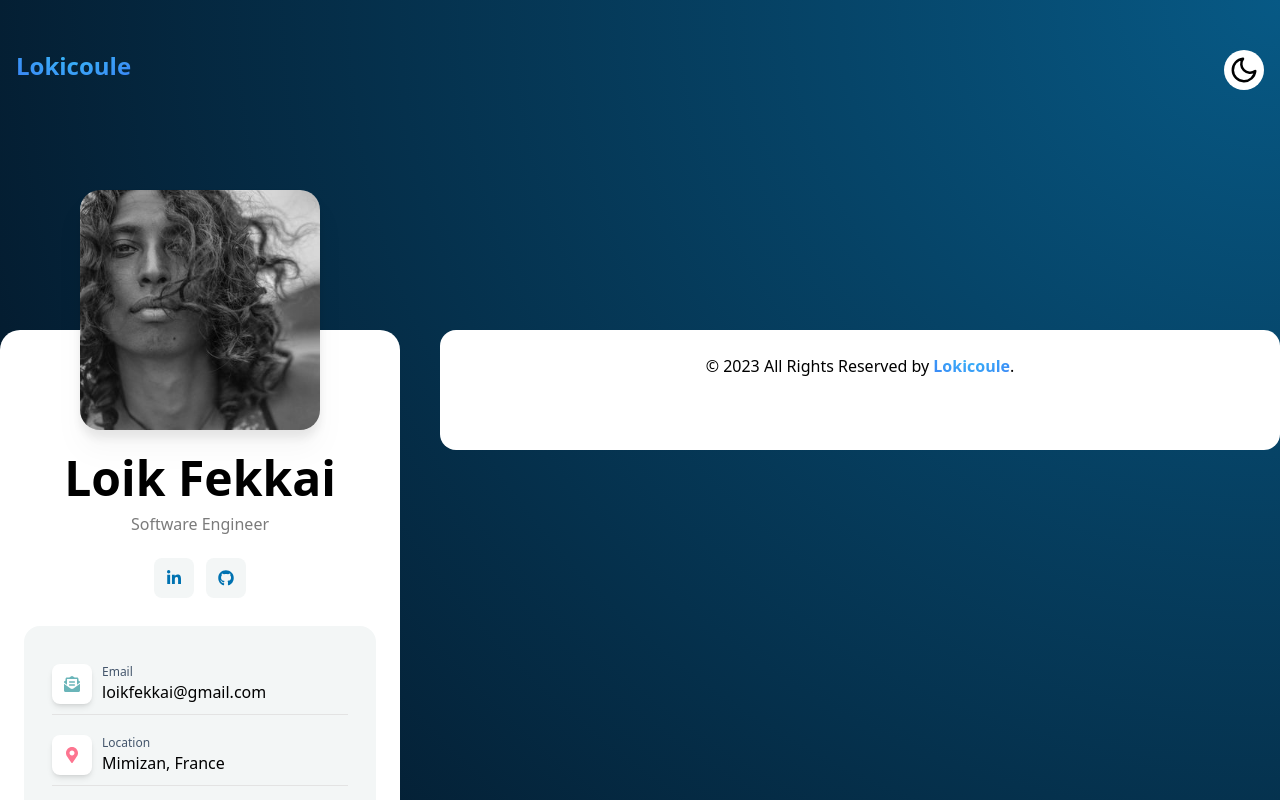
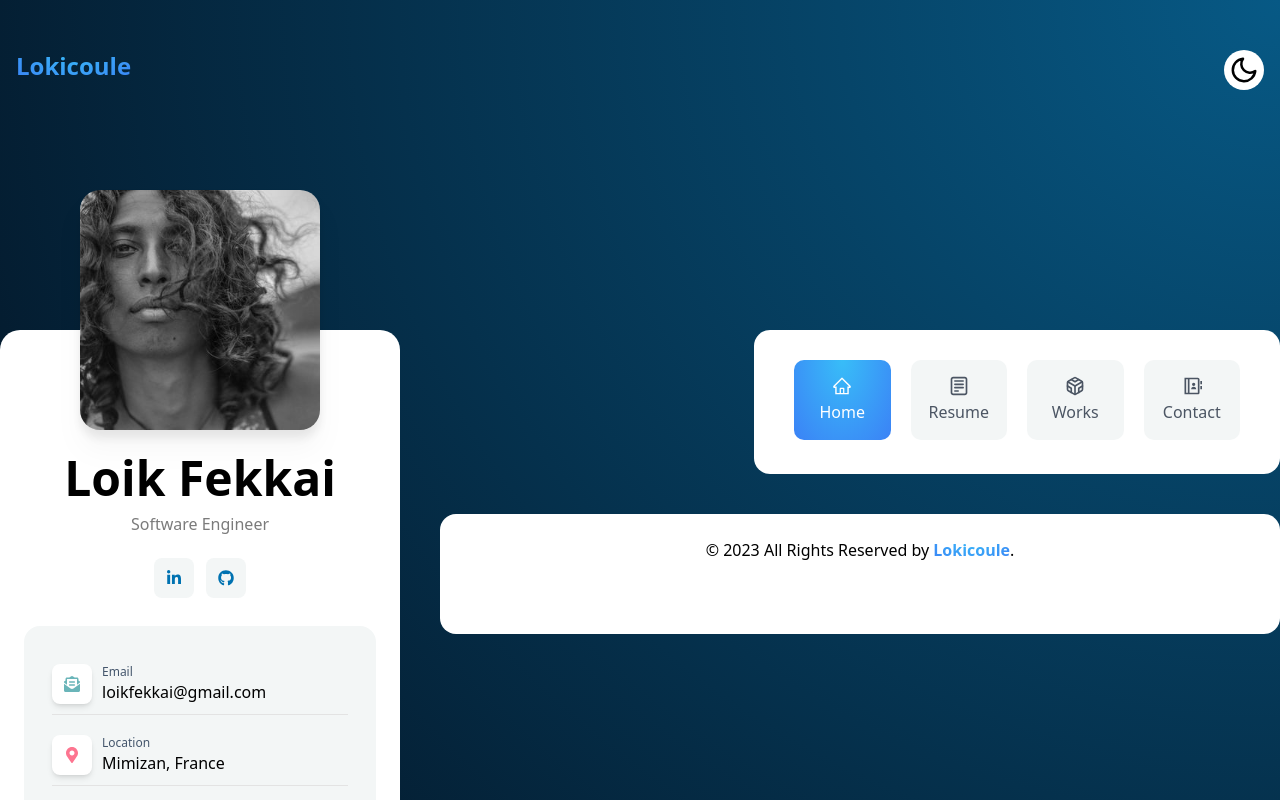
Before and after one commit to Lokicoule/portfolio, a React (Vite) app: page / in a window 1280 px wide. Shown: the top 800 px of the page. Built offline with nearby package versions, Linux system fonts and the light colour scheme.

Commit message:
feat: desktop menu

```diff
--- a/src/index.css
+++ b/src/index.css
@@ -4,7 +4,7 @@
 
 @layer components {
   .btn-social {
-    @apply w-10 h-10 rounded-lg hover:bg-[radial-gradient(ellipse_at_top,_var(--tw-gradient-stops))] from-sky-400 to-blue-500 flex justify-center items-center  hover:text-white transition-colors duration-300  ease-in-out bg-[#F3F6F6] dark:bg-[#212425];
+    @apply w-10 h-10 rounded-lg hover:bg-[radial-gradient(ellipse_at_top,_var(--tw-gradient-stops))] from-sky-400 to-blue-500 flex justify-center items-center hover:text-white transition-colors duration-300  ease-in-out bg-[#F3F6F6] dark:bg-[#212425];
   }
   .bg-sky-to-blue {
     @apply bg-[radial-gradient(ellipse_at_top,_var(--tw-gradient-stops))] from-sky-400 to-blue-500;
@@ -15,7 +15,10 @@
   .bg-blue-to-indigo {
     @apply bg-[radial-gradient(ellipse_at_top,_var(--tw-gradient-stops))] from-blue-400 to-indigo-900;
   }
-  .bg-indigo-to-indigo {
+  .bg-sky-to-grey {
     @apply bg-[radial-gradient(ellipse_at_top_right,_var(--tw-gradient-stops))] from-sky-800 to-gray-950;
   }
+  .link-menu {
+    @apply w-full h-20 rounded-[10px] text-gray-600  cursor-pointer bg-[#F3F6F6]  font-medium mx-2.5 dark:text-[#A6A6A6] justify-center flex flex-col items-center transition-all duration-300 ease-in-out dark:hover:text-white dark:bg-[#212425] hover:text-white hover:bg-sky-to-blue;
+  }
 }
--- a/src/shared/components/Hero/Hero.tsx
+++ b/src/shared/components/Hero/Hero.tsx
@@ -55,6 +55,7 @@ const Hero = () => {
         src={img}
         className="w-[240px] absolute left-[50%] transform -translate-x-[50%] h-[240px] drop-shadow-xl mx-auto rounded-[20px] -mt-[140px] hover:brightness-125 transition duration-200 ease-linear"
         alt=""
+        loading="lazy"
       />
       <div className="pt-[100px] pb-8">
         <h1 className="mt-6 mb-1 text-5xl font-semibold dark:text-white">
--- a/src/shared/components/layout/FlexLayout.tsx
+++ b/src/shared/components/layout/FlexLayout.tsx
@@ -2,7 +2,7 @@ import Header from "../header/Header";
 
 const FlexLayout: React.FC<React.PropsWithChildren> = ({ children }) => {
   return (
-    <div className="bg-indigo-to-indigo h-screen w-full flex flex-col justify-center items-center min-h-screen antialiased">
+    <div className="bg-sky-to-grey h-screen w-full flex flex-col justify-center items-center min-h-screen antialiased">
       <Header />
       <main className="flex-grow flex flex-col justify-center items-center">
         <div className="max-w-7xl mx-auto py-6 sm:px-6 lg:px-8">{children}</div>
--- a/src/shared/components/layout/GridLayout.tsx
+++ b/src/shared/components/layout/GridLayout.tsx
@@ -2,16 +2,18 @@ import { PropsWithChildren } from "react";
 import Footer from "../footer/Footer";
 import Hero from "../hero/Hero";
 import Header from "../header/Header";
+import DesktopMenu from "../menu/DesktopMenu";
 
 const GridLayout: React.FC<PropsWithChildren> = ({ children }) => {
   return (
-    <div className="bg-indigo-to-indigo md:pb-16 w-full min-h-screen antialiased">
+    <div className="bg-sky-to-grey md:pb-16 w-full min-h-screen antialiased">
       <Header />
       <main className="container grid grid-cols-12 md:gap-10  justify-between lg:mt-[220px] ">
         <div className="col-span-12 lg:col-span-4 hidden lg:block h-screen sticky top-44">
           <Hero />
         </div>
         <div className="col-span-12 lg:col-span-8  ">
+          <DesktopMenu />
           <div className="lg:rounded-2xl bg-white dark:bg-[#111111]">
             <section className="pb-12 px-2 sm:px-5 md:px-10 lg:px-14 ">
               {children}
--- /dev/null
+++ b/src/shared/components/menu/DesktopMenu.tsx
@@ -0,0 +1,69 @@
+import { useState } from "react";
+import { AiOutlineHome } from "react-icons/ai";
+import { CgNotes } from "react-icons/cg";
+import { FiCodesandbox } from "react-icons/fi";
+import { RiContactsBookLine } from "react-icons/ri";
+import { Link, useLocation } from "react-router-dom";
+
+const MENU_ITEMS = [
+  {
+    id: 1,
+    name: "Home",
+    routePath: "/",
+    icon: <AiOutlineHome />,
+  },
+  {
+    id: 2,
+    name: "Resume",
+    routePath: "/resume",
+    icon: <CgNotes />,
+  },
+  {
+    id: 3,
+    name: "Works",
+    routePath: "/works",
+    icon: <FiCodesandbox />,
+  },
+  {
+    id: 5,
+    name: "Contact",
+    routePath: "/contact",
+    icon: <RiContactsBookLine />,
+  },
+];
+
+const DesktopMenu = () => {
+  const [menuOpen] = useState(false);
+  const location = useLocation();
+
+  return (
+    <header className="lg:w-[526px] h-[144px] hidden lg:block  p-[30px] ml-auto mb-10  rounded-[16px] bg-white dark:bg-[#111111]">
+      <nav className={`${menuOpen ? "block mx-auto" : "hidden lg:block"}`}>
+        <ul
+          className={`${
+            menuOpen
+              ? "block rounded-b-[20px] shadow-md absolute left-0 top-20 z-50 w-full bg-white dark:bg-[#1d1d1d]"
+              : "flex "
+          }`}
+        >
+          {MENU_ITEMS.map((item) => (
+            <Link
+              key={item.id}
+              className={`${
+                location.pathname === item.routePath
+                  ? "link-menu lg:text-white lg:bg-sky-to-blue"
+                  : "link-menu"
+              } `}
+              to={item.routePath}
+            >
+              <span className="text-xl mb-1">{item.icon}</span>
+              {item.name}
+            </Link>
+          ))}
+        </ul>
+      </nav>
+    </header>
+  );
+};
+
+export default DesktopMenu;
```
